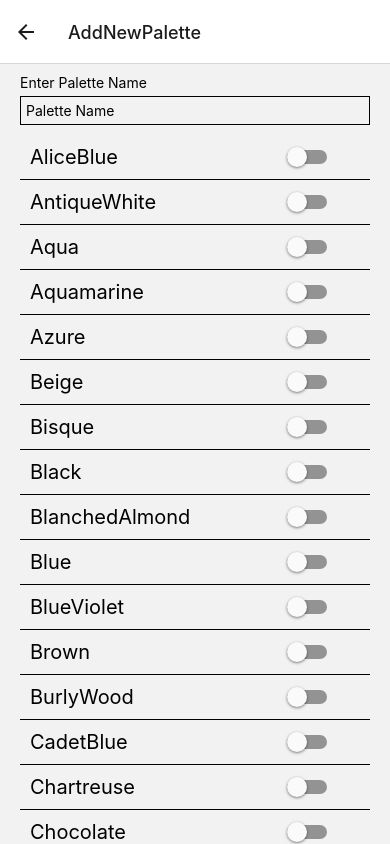
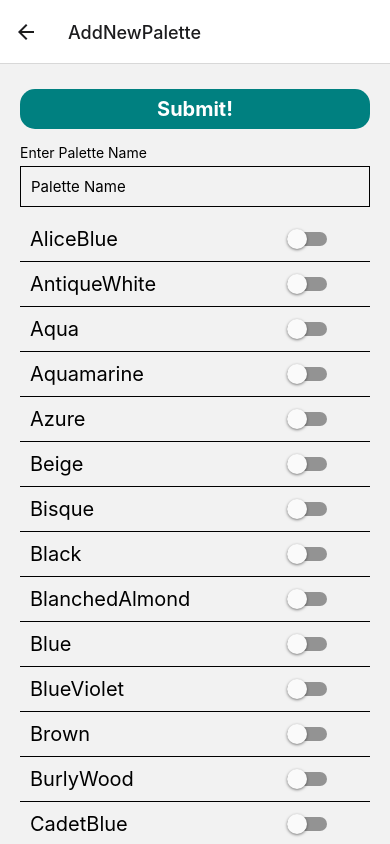
Before and after one commit to Miraclecodes/AwesomeProjectV2, a React Native app: screen / in a window 390 px wide. Both pictures are taken after a click on the button "Add a color palette". Built offline with nearby package versions, Linux system fonts and the light colour scheme; no server answers.

Commit message:
Added custom palette functionality.

```diff
--- a/components/colorPicker.js
+++ b/components/colorPicker.js
@@ -1,16 +1,21 @@
-import React, { useState } from 'react';
+import React from 'react';
 import { View, Text, StyleSheet, Switch } from 'react-native';
 
 const ColorPicker = (props) => {
-  const [value, setValue] = useState(false);
-
   return (
     <View style={styles.container}>
       <View style={styles.textContainer}>
-        <Text style={styles.text}>{props.colorName}</Text>
+        <Text style={styles.text}>{props.color.colorName}</Text>
       </View>
       <View style={styles.switch}>
-        <Switch value={value} onValueChange={setValue} />
+        <Switch
+          value={
+            !!props.selectedColors.find(
+              (color) => color.colorName === props.color.colorName,
+            )
+          }
+          onValueChange={(newValue) => props.update(props.color, newValue)}
+        />
       </View>
     </View>
   );
@@ -34,7 +39,7 @@ const styles = StyleSheet.create({
   },
   text: {
     fontSize: 20,
-  }
+  },
 });
 
 export default ColorPicker;
--- a/screens/ColorPaletteModal.js
+++ b/screens/ColorPaletteModal.js
@@ -1,14 +1,40 @@
-import React, { useState } from 'react';
-import { View, Text, TextInput, StyleSheet } from 'react-native';
-import { FlatList } from 'react-native-gesture-handler';
+import React, { useState, useCallback } from 'react';
+import { View, Text, TextInput, StyleSheet, Button } from 'react-native';
+import { FlatList, TouchableOpacity } from 'react-native-gesture-handler';
 import ColorPicker from '../components/colorPicker';
 import { COLORS } from '../globals';
 
-const AddNewPaletteModal = () => {
+const AddNewPaletteModal = ({ navigation, route }) => {
   const [paletteName, setPaletteName] = useState('');
+  const [selectedColors, setSelectedColors] = useState([]);
+
+  const handleUpdateColors = useCallback((color, newValue) => {
+    if (newValue === true) {
+      setSelectedColors((current) => [...current, color]);
+    } else {
+      setSelectedColors((current) =>
+        current.filter((c) => c.colorName !== color.colorName),
+      );
+    }
+  }, []);
+
+  const handleSubmit = useCallback(() => {
+    navigation.navigate('Home', {
+      newPalette: {
+        id: route.params.numberOfPalettes,
+        paletteName: paletteName,
+        colors: selectedColors,
+      },
+    });
+  }, [navigation, paletteName, route.params.numberOfPalettes, selectedColors]);
 
   return (
     <View style={styles.container}>
+      <TouchableOpacity onPress={handleSubmit}>
+        <View style={styles.button}>
+          <Text style={styles.buttonText}>Submit!</Text>
+        </View>
+      </TouchableOpacity>
       <Text>Enter Palette Name</Text>
       <TextInput
         style={styles.input}
@@ -19,8 +45,15 @@ const AddNewPaletteModal = () => {
       <FlatList
         data={COLORS}
         keyExtractor={(item) => item.colorName}
-        renderItem={({ item }) => <ColorPicker colorName={item.colorName} />}
+        renderItem={({ item }) => (
+          <ColorPicker
+            color={item}
+            update={handleUpdateColors}
+            selectedColors={selectedColors}
+          />
+        )}
       />
+      <Button style={styles.button} onPress={handleSubmit} title="Submit" />
     </View>
   );
 };
@@ -28,15 +61,29 @@ const AddNewPaletteModal = () => {
 const styles = StyleSheet.create({
   input: {
     borderWidth: 1,
-    padding: 5,
+    padding: 10,
     marginTop: 5,
     marginBottom: 10,
+    fontSize: 15,
   },
   container: {
     alignContent: 'center',
     marginHorizontal: 20,
     marginTop: 10,
   },
+  button: {
+    height: 40,
+    backgroundColor: 'teal',
+    alignItems: 'center',
+    justifyContent: 'center',
+    marginVertical: 15,
+    borderRadius: 15,
+  },
+  buttonText: {
+    fontWeight: 'bold',
+    fontSize: 20,
+    color: 'white',
+  },
 });
 
 export default AddNewPaletteModal;
--- a/screens/Home.js
+++ b/screens/Home.js
@@ -3,8 +3,9 @@ import { Text, StyleSheet, RefreshControl } from 'react-native';
 import { FlatList, TouchableOpacity } from 'react-native-gesture-handler';
 import PalettePreview from '../components/PalettePreview';
 
-const Home = ({ navigation }) => {
+const Home = ({ navigation, route }) => {
   const [colorPalletes, setColorPalettes] = useState([]);
+  const newPalette = route.params ? route.params.newPalette : null;
 
   const handleFetchColorPalettes = useCallback(async () => {
     const result = await fetch(
@@ -18,7 +19,13 @@ const Home = ({ navigation }) => {
 
   useEffect(() => {
     handleFetchColorPalettes();
-  }, [handleFetchColorPalettes]);
+  }, []);
+
+  useEffect(() => {
+    if (newPalette) {
+      setColorPalettes((current) => [newPalette, ...current]);
+    }
+  }, [newPalette]);
 
   const [isRefreshing, setIsRefreshing] = useState(false);
 
@@ -36,7 +43,11 @@ const Home = ({ navigation }) => {
     <>
       <TouchableOpacity
         style={styles.modalButton}
-        onPress={() => navigation.navigate('AddNewPalette')}
+        onPress={() =>
+          navigation.navigate('AddNewPalette', {
+            numberOfPalettes: colorPalletes.length,
+          })
+        }
       >
         <Text style={styles.buttonText}>Add a color palette</Text>
       </TouchableOpacity>
```
